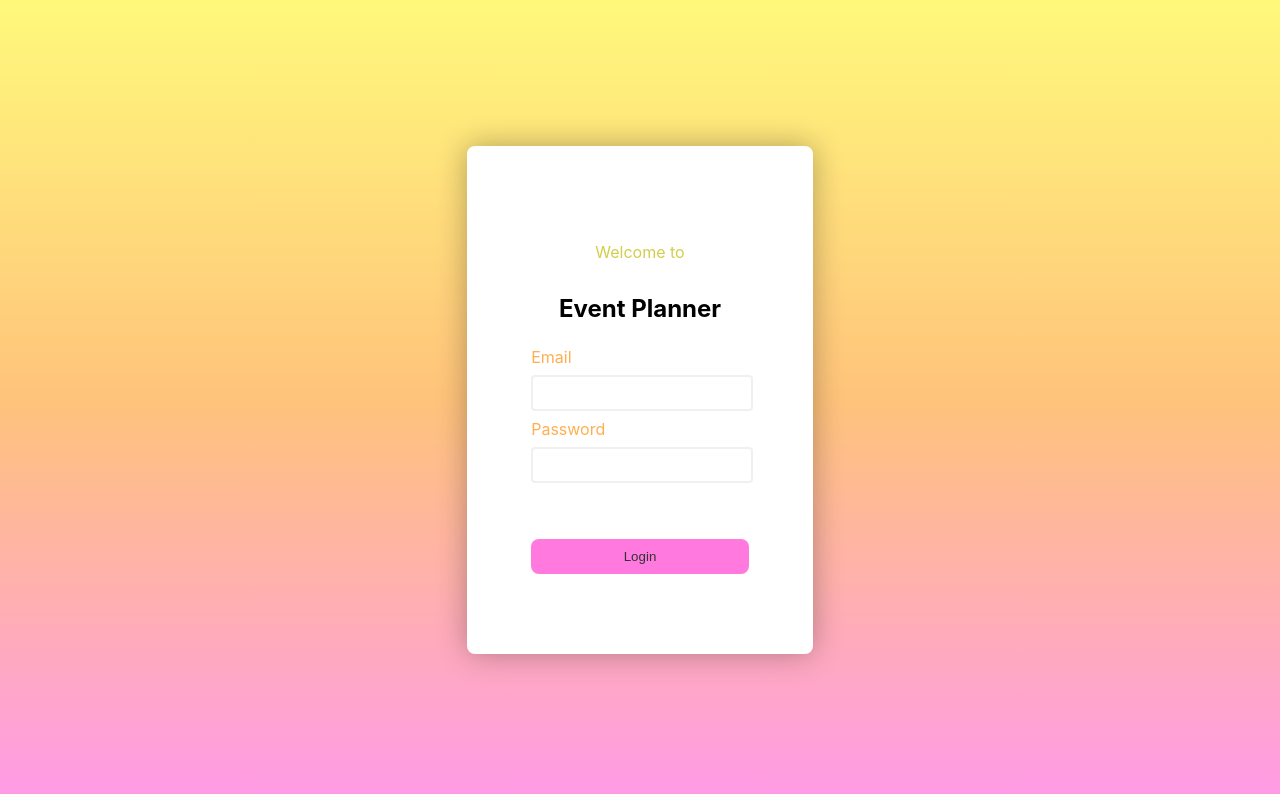
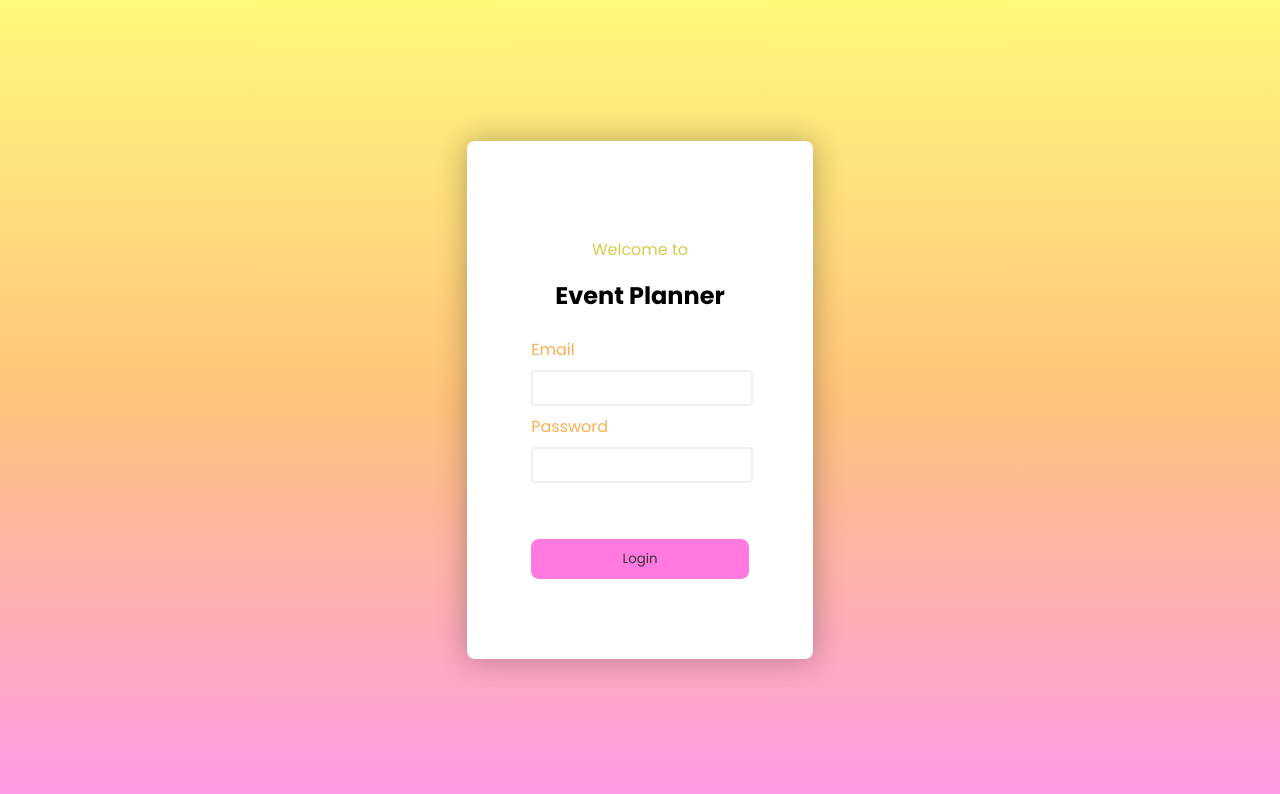
Before and after one commit to saaladdin/Software-Engineering-Project, a React (Create React App) app: page /login in a window 1280 px wide. Shown: the top 794 px of the page. Built offline with nearby package versions, Linux system fonts and the light colour scheme.

Commit message:
changed font to Poppins

```diff
--- a/src/App.scss
+++ b/src/App.scss
@@ -0,0 +1,6 @@
+
+@import url('https://fonts.googleapis.com/css2?family=Poppins:ital,wght@0,200;0,400;0,600;0,700;0,900;1,200;1,400;1,600;1,700;1,900&display=swap');
+
+* {
+    font-family: Poppins, sans-serif;
+}
--- a/src/Components/Login/index.scss
+++ b/src/Components/Login/index.scss
@@ -53,10 +53,7 @@
 .welcome-message {
     align-self: center;
     text-align: center;
-    display: flex;
-    flex-direction: column;
-    justify-content: center;
-    align-items: center;
+
     p {
         color: #d3cd4b;
         text-align: center;
```
